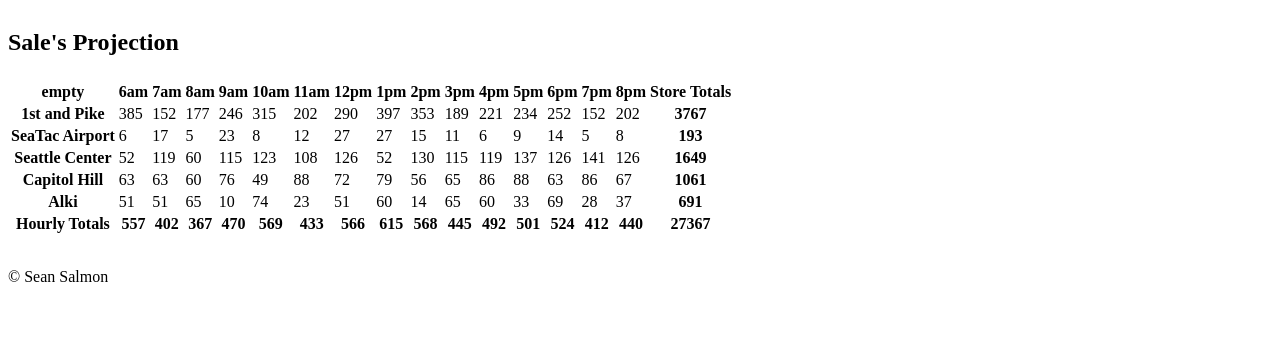
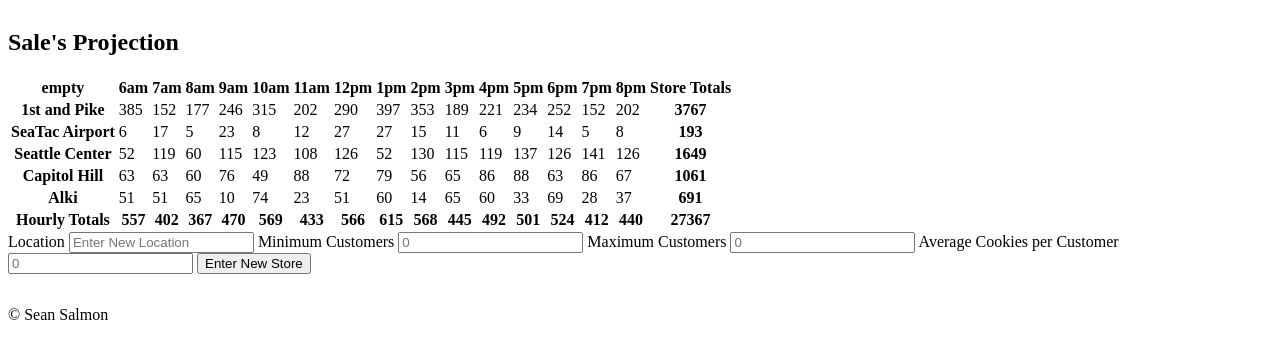
Before and after one commit to seankhall/cookie-stand, a plain HTML site: page pages/sales.html in a window 1280 px wide. Shown: the part 119-478 px from the top of the page. Drawn offline with Linux system fonts and the light colour scheme.

Commit message:
Tried to added a 'Submit' feature but failed.

```diff
--- a/pages/sales.html
+++ b/pages/sales.html
@@ -24,17 +24,21 @@
         </section>
 
         <table>
-            <thead>
-                <th></th>
-            </thead>
-
             <tbody  id="table">
             </tbody>
+        </table>
 
-            <tfoot>
-                <tf></tf>
-            </tfoot>
-        </table>
+        <form id="submit">
+            <label for="location">Location</label>
+            <input type="text" name="name" placeholder="Enter New Location" required>
+            <label for="min-cust">Minimum Customers</label>
+            <input type="text" name="min-cust" placeholder="0" required>
+            <label for="max-cust">Maximum Customers</label>
+            <input type="text" name="max-cust" placeholder="0" required>
+            <label for="avg-cookies">Average Cookies per Customer</label>
+            <input type="text" name="avg-cookies" placeholder="0" required>
+            <button id="submit-button" type="button" onclick="submitNewData()">Enter New Store</button>
+        </form>
 
     </main>
 
```
Also changed, not shown: scripts/script.js (+0 -17 lines).
